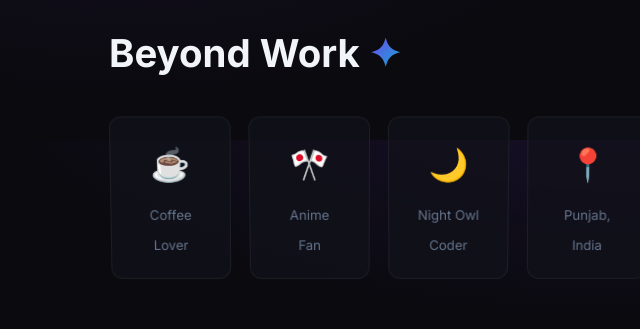
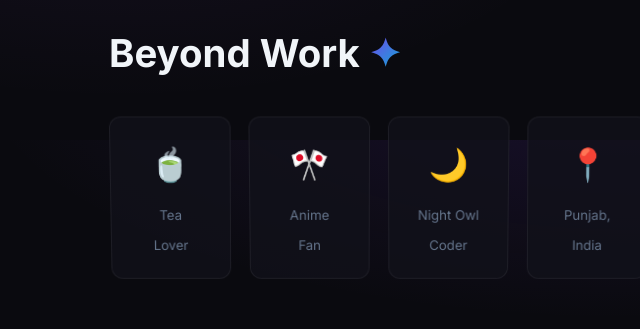
Before and after one commit to bhanot-99/portfolio, a plain HTML site: page index.html in a window 1280 px wide. Shown: the part 8660-8989 px from the top of the page, 6-646 px from the left. Drawn offline with Linux system fonts and the light colour scheme; no server answers.

Commit message:
Replace Coffee icon with Tea icon in beyond section

```diff
--- a/index.html
+++ b/index.html
@@ -817,8 +817,8 @@
                         <h3 class="section-title-sm">Beyond Work <span class="text-gradient">✦</span></h3>
                         <div class="beyond-grid">
                             <div class="beyond-item">
-                                <div class="beyond-icon">☕</div>
-                                <span>Coffee<br>Lover</span>
+                                <div class="beyond-icon">🍵</div>
+                                <span>Tea<br>Lover</span>
                             </div>
                             <div class="beyond-item">
                                 <div class="beyond-icon">🎌</div>
```
